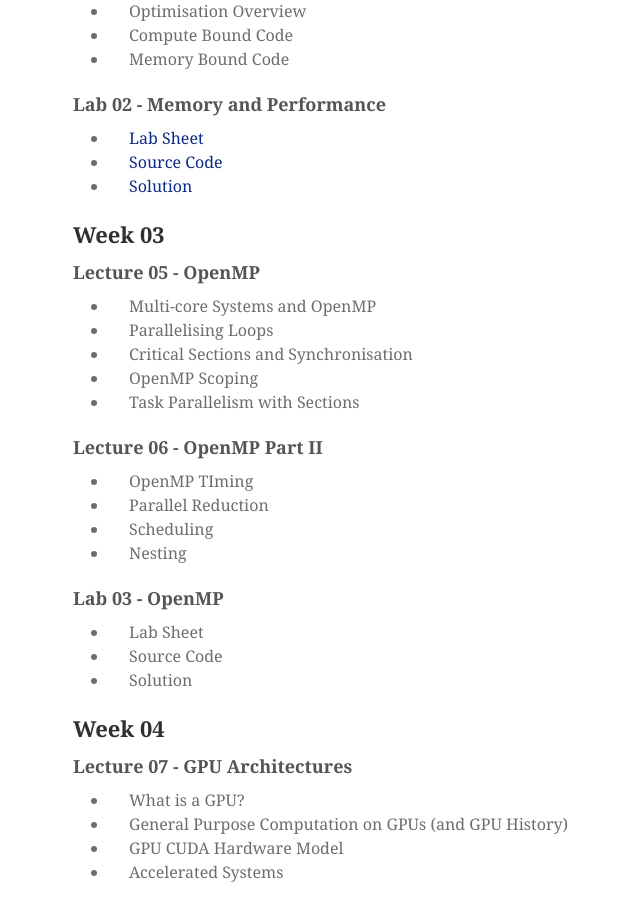
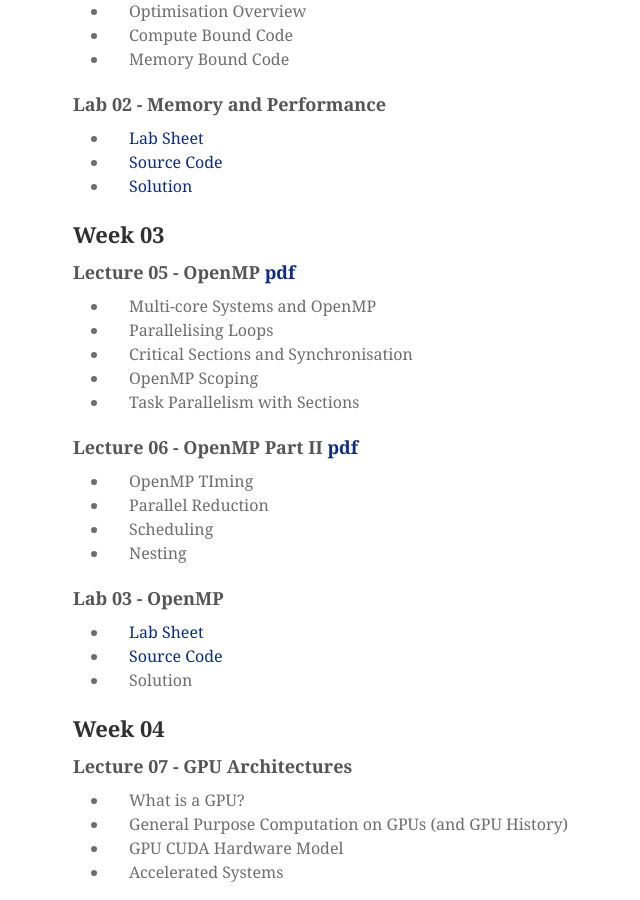
Before and after one commit to mondus/mondus.github.io, a Jekyll site: the page built from teaching/COM4521/index.md, in a window 1280 px wide and 900 px high, scrolled down 4012 px. Shown: the whole window, without its empty margins (167-807 px from the left). Built offline with Jekyll 4.4.1, drawn with Linux system fonts in a browser that asks for light colours; nearby versions of some CDN libraries; some web fonts are replaced.

Commit message:
Update index.md

```diff
--- a/teaching/COM4521/index.md
+++ b/teaching/COM4521/index.md
@@ -126,7 +126,7 @@ A [Google group](https://groups.google.com/a/sheffield.ac.uk/d/forum/com4521-gro
 
 ## Week 03
 
-### Lecture 05 - OpenMP
+### Lecture 05 - OpenMP [pdf](https://drive.google.com/open?id=1Xw_NP923Go_VXUNFIOMVZB02AdL8r2IC)
 
 * Multi-core Systems and OpenMP
 * Parallelising Loops
@@ -134,7 +134,7 @@ A [Google group](https://groups.google.com/a/sheffield.ac.uk/d/forum/com4521-gro
 * OpenMP Scoping
 * Task Parallelism with Sections
 
-### Lecture 06 - OpenMP Part II
+### Lecture 06 - OpenMP Part II [pdf](https://drive.google.com/open?id=1sYG1xrjRNvSsvoXvycL6l4714mfWtkmq)
 
 * OpenMP TIming
 * Parallel Reduction
@@ -143,8 +143,8 @@ A [Google group](https://groups.google.com/a/sheffield.ac.uk/d/forum/com4521-gro
 
 ### Lab 03 - OpenMP
 
-* Lab Sheet
-* Source Code
+* [Lab Sheet](https://drive.google.com/open?id=1wR9zEYKdKyg1UhqvflDZY46NV7rvo8ME)
+* [Source Code](https://github.com/mondus/com4521/archive/Lab03_src.zip)
 * Solution
 
 ## Week 04
```
